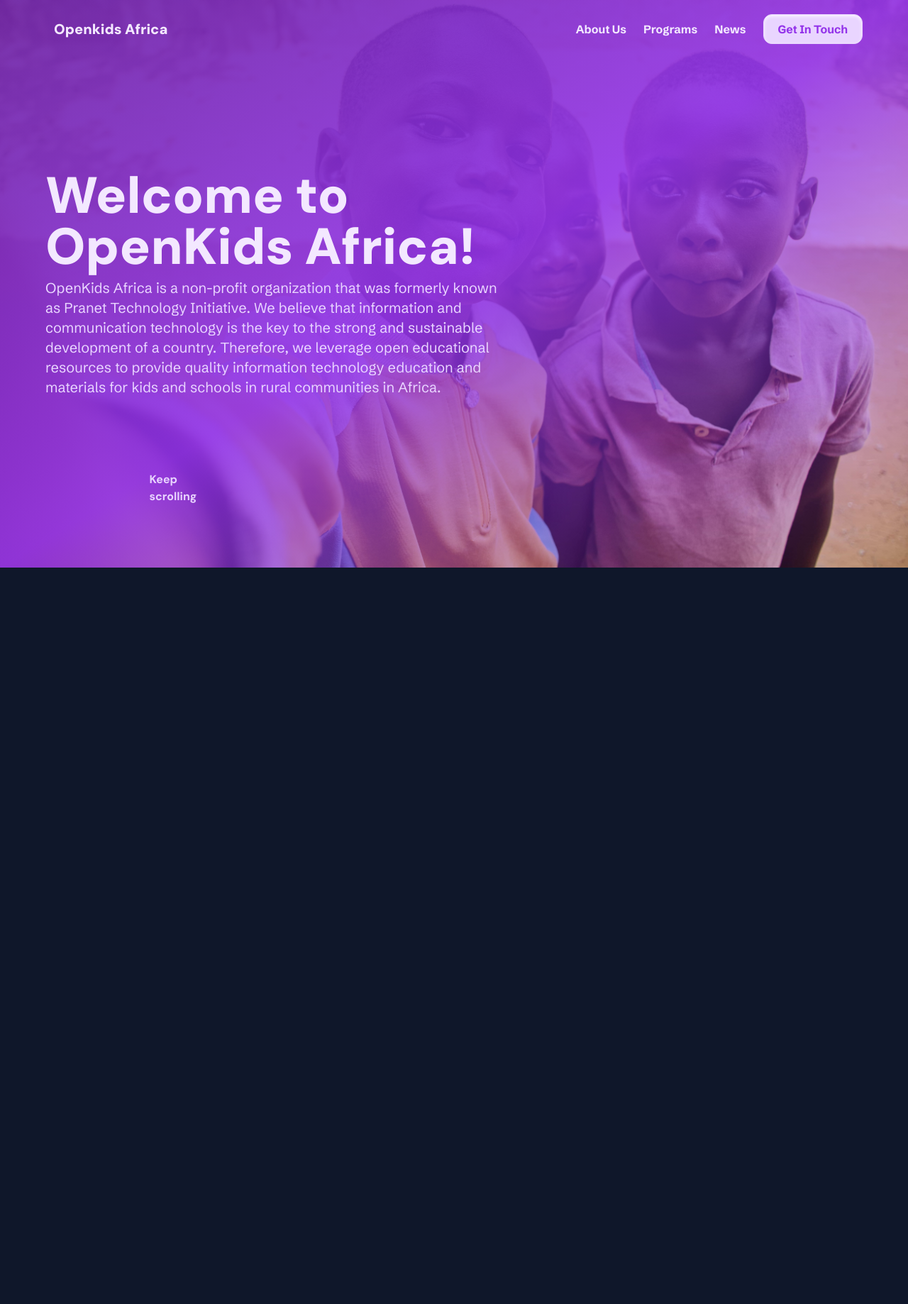
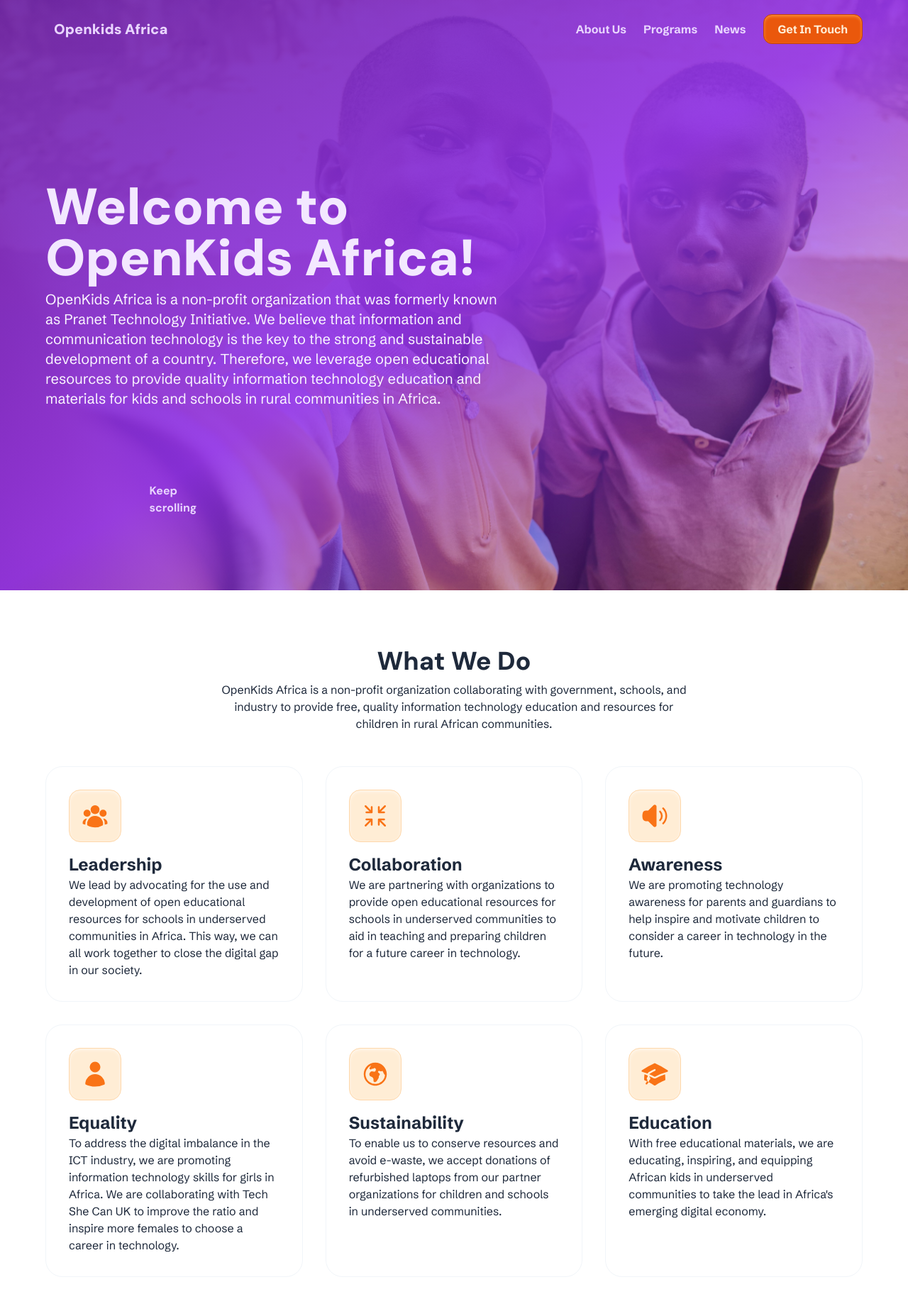
Before and after one commit to openkids-africa/openkidsafrica, a Nuxt app: page / in a window 1280 px wide. Shown: the top 1838 px of the page at 71% size. Before the commit the page ends 800 px from the top, so only its background shows below. Built offline with nearby package versions, Linux system fonts and the light colour scheme.

Commit message:
updates && feat: multiple changes to hero section
- create what we do section

```diff
--- a/app.vue
+++ b/app.vue
@@ -69,7 +69,7 @@ useHead({
     },
   ],
   htmlAttrs: {
-    class: "dark",
+    // class: "dark",
   },
 });
 </script>
--- a/assets/css/main.css
+++ b/assets/css/main.css
@@ -10,11 +10,19 @@ body {
 }
 
 .site-section {
-  @apply p-4 py-12;
+  @apply p-4 py-20;
 }
 
 .site-section > .wrapper {
   @apply m-auto max-w-6xl;
+}
+
+.site-section__header {
+  @apply mb-12 flex flex-col gap-2 text-center;
+}
+
+.site-section__caption {
+  @apply font-heading text-3xl font-extrabold lg:text-4xl;
 }
 
 /* ICON */
@@ -24,7 +32,7 @@ body {
 
 /* BUTTON */
 .btn {
-  @apply rounded-xl border border-purple-700 bg-purple-600 p-5 py-2 font-bold text-purple-100 shadow-inner shadow-purple-400  active:shadow-purple-700 dark:border-purple-200 dark:bg-purple-200 dark:text-purple-600 dark:shadow-purple-50 dark:active:shadow-purple-400;
+  @apply rounded-xl border border-orange-700 bg-orange-600 p-5 py-2 font-bold text-orange-100 shadow-inner shadow-orange-400  active:shadow-orange-700 dark:border-orange-200 dark:bg-orange-200 dark:text-orange-600 dark:shadow-orange-50 dark:active:shadow-orange-400;
 }
 
 .btn:has(> .icon) {
--- a/components/SiteHeader.vue
+++ b/components/SiteHeader.vue
@@ -1,5 +1,38 @@
+<script setup lang="ts">
+// write a function to add the ".scrolled" class to the .site-header element when the user scrolls down past the height of the site header element
+// use the "onMounted" lifecycle hook to add an event listener to the window object for the "scroll" event
+// use the "onUnmounted" lifecycle hook to remove the event listener from the window object
+
+const siteHeader = ref<HTMLElement>();
+
+const handleAddClassOnScroll = () => {
+  const handleScroll = () => {
+    if (!siteHeader.value) return;
+    if (window.scrollY > siteHeader.value.offsetHeight) {
+      siteHeader.value.classList.add("scrolled");
+    } else {
+      siteHeader.value.classList.remove("scrolled");
+    }
+  };
+  onMounted(() => {
+    console.log("mounted");
+    window.addEventListener("scroll", handleScroll);
+  });
+  onUnmounted(() => {
+    console.log("unmounted");
+    window.removeEventListener("scroll", handleScroll);
+  });
+};
+
+onMounted(() => {
+  console.log({
+    siteHeader: siteHeader.value,
+  });
+});
+handleAddClassOnScroll();
+</script>
 <template>
-  <header class="site-header">
+  <header ref="siteHeader" class="site-header">
     <div class="wrapper">
       <NuxtLink to="/">
         <SiteLogo />
@@ -10,11 +43,11 @@
 </template>
 <style scoped>
 .site-header {
-  @apply sticky top-0 w-full  p-4;
+  @apply fixed top-0 z-20  w-full bg-transparent p-4  transition-all duration-300;
 }
 
 .site-header.scrolled {
-  @apply bg-white shadow-md dark:bg-slate-800;
+  @apply bg-white  shadow-2xl  dark:bg-slate-900;
 }
 
 .site-header > .wrapper {
@@ -28,13 +61,13 @@
   @apply text-purple-200;
 }
 .scrolled:deep(.site-logo__text) {
-  @apply text-purple-800 dark:text-purple-100;
+  @apply text-purple-600;
 }
 
 .site-header:deep(.site-nav__links) {
   @apply text-purple-200;
 }
-.scrolled:deep(.site-nav__links) {
-  @apply text-purple-800 dark:text-purple-100;
+.site-header.scrolled:deep(.site-nav__links) {
+  @apply text-purple-600 dark:!text-purple-100;
 }
 </style>
--- /dev/null
+++ b/components/SiteHero/SiteHero.vue
@@ -0,0 +1,71 @@
+<script setup lang="ts">
+interface HeroProps {
+  caption: string;
+  subtext: string;
+  images: {
+    src?: string;
+    alt?: string;
+    type?: string;
+    color?: string;
+  }[];
+}
+defineProps<HeroProps>();
+</script>
+<template>
+  <header class="site-hero site-section">
+    <div class="wrapper">
+      <div class="site-hero__text-cont">
+        <h1 class="site-hero__caption">
+          {{ caption }}
+        </h1>
+        <p class="site-hero__subtext">
+          {{ subtext }}
+        </p>
+
+        <ScrollDownBtn>
+          <span class="text">
+            Keep <br />
+            scrolling
+          </span>
+        </ScrollDownBtn>
+      </div>
+      <div class="site-hero__img-cont img-cont">
+        <img :src="images[1].src" :alt="images[1].alt" />
+      </div>
+      <!-- <SiteHeroImagesGrid :images="images" /> -->
+    </div>
+  </header>
+</template>
+<style scoped>
+.site-hero {
+  /* @apply relative flex h-[calc(100vh-(5.125rem*2))] max-h-[72rem] min-h-fit  flex-col items-center py-[10rem] lg:pb-[24rem]; */
+  @apply relative flex max-h-[72rem] min-h-[24rem] flex-col items-center py-32 lg:py-64;
+}
+.site-hero > .wrapper {
+  @apply grid  items-center gap-8 lg:grid-cols-7;
+}
+
+.site-hero__text-cont {
+  @apply relative -z-10 flex max-w-3xl flex-col gap-2 lg:col-span-4 lg:ml-auto;
+}
+
+.site-hero__text-cont > .scroll-down-btn {
+  @apply absolute top-[calc(100%+4rem)] hidden lg:block;
+}
+
+.site-hero__caption {
+  @apply font-heading text-5xl font-black text-purple-100 dark:text-purple-100  lg:text-7xl;
+}
+.site-hero__subtext {
+  @apply text-xl text-purple-50 dark:text-purple-200;
+}
+
+.site-hero__img-cont {
+  @apply absolute left-0 top-0 -z-20 h-full w-full;
+}
+
+.site-hero__img-cont::before {
+  content: "";
+  @apply absolute left-0 top-0 h-full w-full bg-gradient-to-tl from-transparent via-purple-600/90 to-purple-800/90;
+}
+</style>
--- a/components/SiteLogo.vue
+++ b/components/SiteLogo.vue
@@ -9,6 +9,6 @@
 }
 
 .site-logo__text {
-  @apply font-heading text-xl font-black text-purple-700 dark:text-purple-100;
+  @apply font-heading text-xl font-black text-purple-700 dark:!text-purple-100;
 }
 </style>
--- a/components/SiteNav.vue
+++ b/components/SiteNav.vue
@@ -67,7 +67,7 @@ const toggleActive = () => {
 
 .site-nav__links {
   @apply flex h-full flex-col justify-center gap-4 lg:flex-row lg:items-center lg:gap-6;
-  @apply text-4xl font-bold lg:text-base lg:text-purple-500 dark:lg:text-purple-100;
+  @apply text-4xl font-bold lg:text-base lg:text-purple-500 dark:lg:!text-purple-100;
 }
 
 .site-nav__link {
--- a/pages/index.vue
+++ b/pages/index.vue
@@ -1,5 +1,15 @@
 <script setup lang="ts">
+import {
+  AcademicCapIcon,
+  ArrowsPointingInIcon,
+  GlobeEuropeAfricaIcon,
+  SparklesIcon,
+  SpeakerWaveIcon,
+  UserGroupIcon,
+  UserIcon,
+} from "@heroicons/vue/24/solid";
 const content = ref({
+  heroSection: {
     caption: "Welcome to OpenKids Africa!",
     subtext:
       "OpenKids Africa is a non-profit organization that was formerly known as Pranet Technology Initiative. We believe that information and communication technology is the key to the strong and sustainable development of a country. Therefore, we leverage open educational resources to provide quality information technology education and materials for kids and schools in rural communities in Africa.",
@@ -29,62 +39,130 @@ const content = ref({
         color: "orange",
       },
     ],
+  },
+  whatWeDoSection: {
+    title: "What We Do",
+    text: "OpenKids Africa is a non-profit organization collaborating with government, schools, and industry to provide free, quality information technology education and resources for children in rural African communities.",
+    cards: [
+      {
+        id: "leadership",
+        title: "Leadership",
+        text: "We lead by advocating for the use and development of open educational resources for schools in underserved communities in Africa. This way, we can all work together to close the digital gap in our society.",
+      },
+      {
+        id: "collaboration",
+        title: "Collaboration",
+        text: "We are partnering with organizations to provide open educational resources for schools in underserved communities to aid in teaching and preparing children for a future career in technology.",
+      },
+      {
+        id: "awareness",
+        title: "Awareness",
+        text: "We are promoting technology awareness for parents and guardians to help inspire and motivate children to consider a career in technology in the future.",
+      },
+      {
+        id: "equality",
+        title: "Equality",
+        text: "To address the digital imbalance in the ICT industry, we are promoting information technology skills for girls in Africa. We are collaborating with Tech She Can UK to improve the ratio and inspire more females to choose a career in technology.",
+      },
+      {
+        id: "sustainability",
+        title: "Sustainability",
+        text: "To enable us to conserve resources and avoid e-waste, we accept donations of refurbished laptops from our partner organizations for children and schools in underserved communities.",
+      },
+      {
+        id: "education",
+        title: "Education",
+        text: "With free educational materials, we are educating, inspiring, and equipping African kids in underserved communities to take the lead in Africa's emerging digital economy.",
+      },
+    ],
+  },
 });
 </script>
 <template>
-  <header class="site-hero site-section">
+  <SiteHero
+    :caption="content.heroSection.caption"
+    :subtext="content.heroSection.subtext"
+    :images="content.heroSection.images"
+  />
+  <section class="site-section">
     <div class="wrapper">
-      <div class="site-hero__text-cont">
-        <h1 class="site-hero__caption">
-          {{ content.caption }}
-        </h1>
-        <p class="site-hero__subtext">
-          {{ content.subtext }}
+      <header class="site-section__header">
+        <h2 class="site-section__caption">
+          {{ content.whatWeDoSection.title }}
+        </h2>
+        <p class="site-section__subtext m-auto max-w-2xl">
+          {{ content.whatWeDoSection.text }}
         </p>
-
-        <ScrollDownBtn>
-          <span class="text">
-            Keep <br />
-            scrolling
-          </span>
-        </ScrollDownBtn>
+      </header>
+      <ul class="card-list">
+        <li
+          v-for="(card, index) in content.whatWeDoSection.cards"
+          :key="index"
+          class="card-list__item"
+        >
+          <article class="doings-card">
+            <div class="wrapper">
+              <header class="doings-card__header">
+                <h3 class="doings-card__title">{{ card.title }}</h3>
+                <p class="doings-card__text">{{ card.text }}</p>
+              </header>
+              <div class="doings-card__icon-cont">
+                <UserGroupIcon
+                  v-if="card.id == 'leadership'"
+                  class="doings-card__icon icon"
+                />
+                <ArrowsPointingInIcon
+                  v-else-if="card.id == 'collaboration'"
+                  class="doings-card__icon icon"
+                />
+                <SpeakerWaveIcon
+                  v-else-if="card.id == 'awareness'"
+                  class="doings-card__icon icon"
+                />
+                <UserIcon
+                  v-else-if="card.id == 'equality'"
+                  class="doings-card__icon icon"
+                />
+                <GlobeEuropeAfricaIcon
+                  v-else-if="card.id == 'sustainability'"
+                  class="doings-card__icon icon"
+                />
+                <AcademicCapIcon
+                  v-else-if="card.id == 'education'"
+                  class="doings-card__icon icon"
+                />
+                <SparklesIcon v-else class="doings-card__icon icon" />
               </div>
-      <div class="site-hero__img-cont img-cont">
-        <img :src="content.images[1].src" :alt="content.images[1].alt" />
             </div>
-      <!-- <SiteHeroImagesGrid :images="content.images" /> -->
+          </article>
+        </li>
+      </ul>
+      <!-- <SiteHeroImagesGrid :images="content.heroSection.images" /> -->
     </div>
-  </header>
+  </section>
 </template>
 <style scoped>
-.site-hero {
-  @apply h-[calc(100vh-(5.125rem*2))];
-}
-.site-hero > .wrapper {
-  @apply grid h-full  items-center gap-8 lg:grid-cols-7;
+.card-list {
+  @apply grid gap-8 lg:grid-cols-3;
 }
 
-.site-hero__text-cont {
-  @apply relative -z-10 flex max-w-3xl flex-col gap-2 lg:col-span-4 lg:ml-auto;
+.doings-card {
+  @apply h-full rounded-3xl border  border-slate-100 p-8 dark:border-slate-800 dark:bg-slate-900;
 }
 
-.site-hero__text-cont > .scroll-down-btn {
-  @apply absolute top-[calc(100%+4rem)] hidden lg:block;
+.doings-card > .wrapper {
+  @apply flex flex-col-reverse gap-4;
 }
 
-.site-hero__caption {
-  @apply font-heading text-5xl font-black text-purple-100 dark:text-purple-100  lg:text-7xl;
-}
-.site-hero__subtext {
-  @apply text-xl text-purple-50 dark:text-purple-200;
+.doings-card__title {
+  @apply text-2xl font-bold;
 }
 
-.site-hero__img-cont {
-  @apply absolute left-0 top-0 -z-20 h-full w-full;
+.doings-card__icon-cont {
+  @apply flex w-fit items-center justify-center rounded-2xl border border-orange-200  bg-orange-100 p-4 shadow-inner shadow-orange-50 dark:border-orange-600 dark:bg-orange-800 dark:shadow-orange-700;
 }
 
-.site-hero__img-cont::before {
-  content: "";
-  @apply absolute left-0 top-0 h-full w-full bg-gradient-to-tl from-transparent via-purple-600/90 to-purple-800/90;
+.doings-card__icon {
+  @apply h-10 w-10 text-orange-500 dark:text-orange-300;
 }
 </style>
```
Lines whose indentation alone changed are shown as unchanged.
